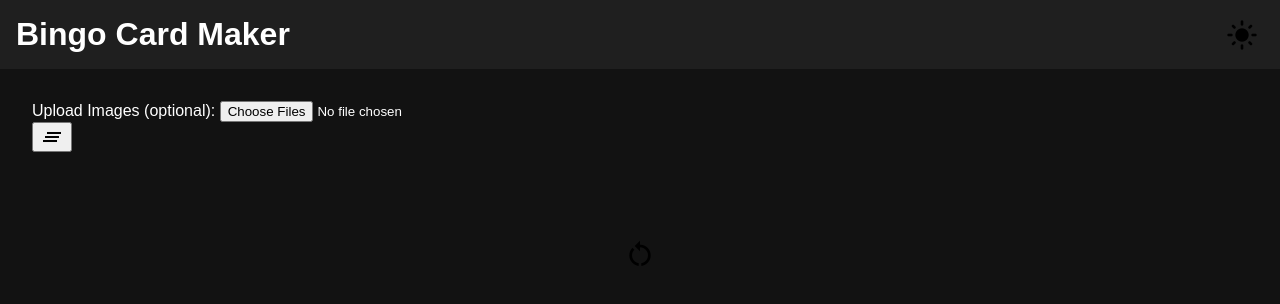
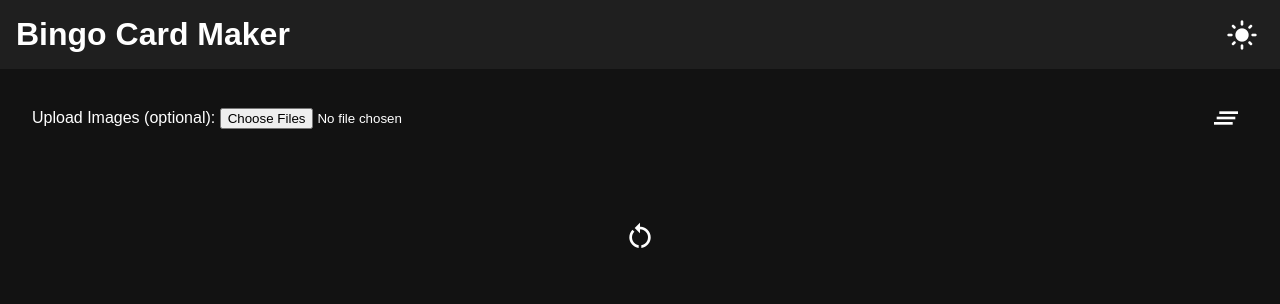
Before and after one commit to 155601-Mikey/Bingo, a plain HTML site: page index.html in a window 1280 px wide. Both pictures are taken after a click on the button "dark_mode". Drawn offline with Linux system fonts and the light colour scheme.

Commit message:
Update styles.css

```diff
--- a/styles.css
+++ b/styles.css
@@ -22,6 +22,9 @@ h1 {
 
 #bingo-setup {
     padding: 2rem;
+    display: flex;
+    justify-content: space-between;
+    align-items: center;
 }
 
 #bingo-board {
@@ -52,12 +55,17 @@ h1 {
     transition: background-color 0.3s, color 0.3s;
 }
 
+.grid div img {
+    max-width: 100%;
+    max-height: 100%;
+}
+
 .grid div.crossed {
     background-color: var(--cross-bg);
     color: var(--cross-color);
 }
 
-#reset-bingo {
+#reset-bingo, #reset-all {
     font-size: 2rem;
     background: none;
     border: none;
@@ -69,6 +77,7 @@ h1 {
     background: none;
     border: none;
     cursor: pointer;
+    transition: color 0.3s;
 }
 
 /* Light theme */
@@ -82,7 +91,6 @@ h1 {
     --border-color: #000000;
 }
 
-/* Dark theme */
 body.dark-mode {
     --bg-color: #121212;
     --text-color: #ffffff;
@@ -92,3 +100,7 @@ body.dark-mode {
     --cross-color: #000000;
     --border-color: #ffffff;
 }
+
+body.dark-mode #theme-toggle, body.dark-mode #reset-bingo, body.dark-mode #reset-all {
+    color: #ffffff; /* White icons in dark mode */
+}
```
